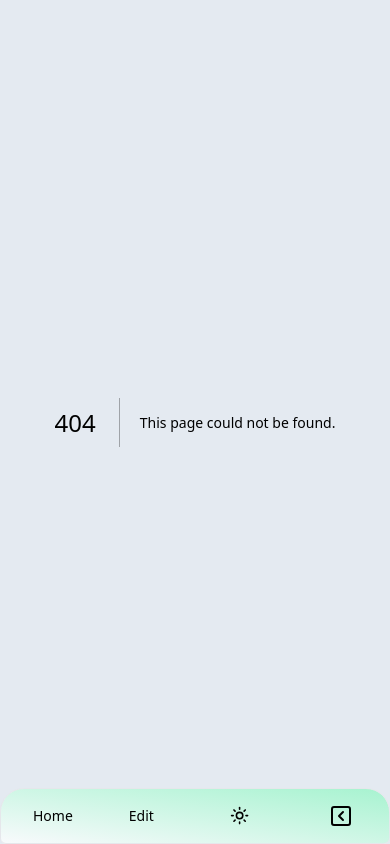
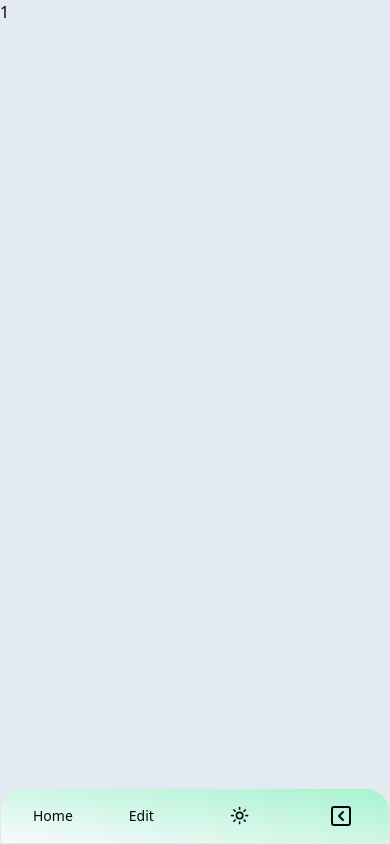
Before and after one commit to ReyhanAnf/goodness, a Next.js app: page /hadits/1 in a window 390 px wide. Before the commit this address had no page. Built offline with nearby package versions, Linux system fonts and the light colour scheme.

Commit message:
mobile commit dynamuc try

```diff
--- /dev/null
+++ b/app/hadits/[nohadits]/page.tsx
@@ -0,0 +1,9 @@
+
+
+export default function Page({ params }: { params: { nohadits: string } }){
+  return (
+    <h1>
+    {params.nohadits}
+    </h1>
+    )
+}
```
